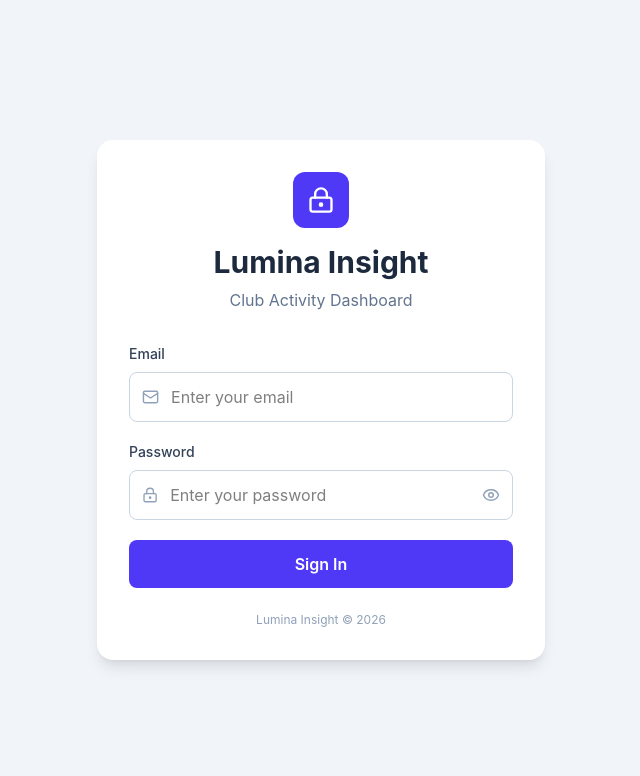
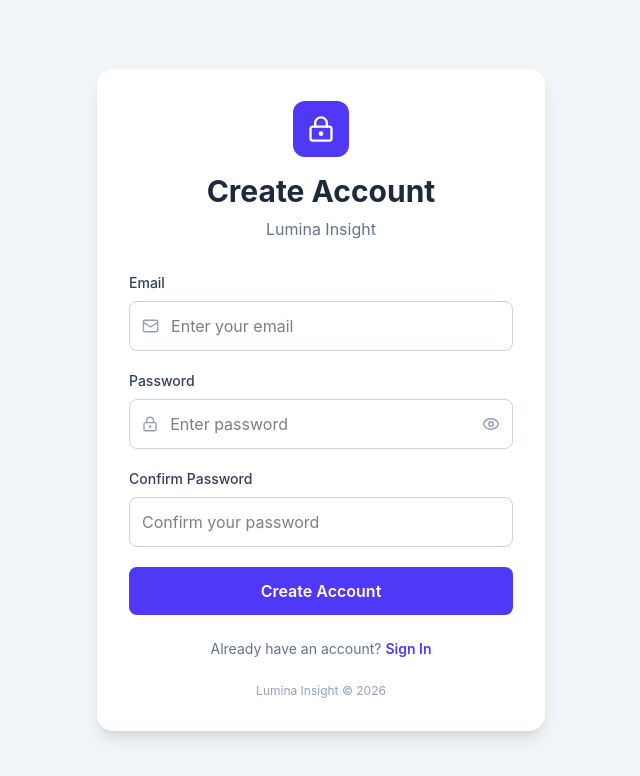
Before and after one commit to nschisry/lumina-insight, a React (Vite) app: page /register in a window 1280 px wide. Shown: the top 776 px of the page, without its empty margins (319-959 px from the left). Built offline with nearby package versions, Linux system fonts and the light colour scheme; no server answers.

Commit message:
Add user registration

```diff
--- a/src/App.jsx
+++ b/src/App.jsx
@@ -1,7 +1,9 @@
 
 import { useEffect, useState } from 'react'
+import { BrowserRouter, Routes, Route, Navigate } from 'react-router-dom'
 import { supabase } from './services/supabase'
 import Login from './pages/Login'
+import Register from './pages/Register'
 import Dashboard from './pages/Dashboard'
 
 function App() {
@@ -25,7 +27,28 @@ function App() {
 
   if (loading) return <p>Loading...</p>
 
-  return session ? <Dashboard /> : <Login />
+  return (
+    <BrowserRouter>
+      <Routes>
+        <Route
+          path="/"
+          element={session ? <Dashboard /> : <Navigate to="/login" replace />}
+        />
+
+        <Route
+          path="/login"
+          element={session ? <Navigate to="/" replace /> : <Login />}
+        />
+
+        <Route
+          path="/register"
+          element={session ? <Navigate to="/" replace /> : <Register />}
+        />
+
+        <Route path="*" element={<Navigate to="/" replace />} />
+      </Routes>
+    </BrowserRouter>
+  )
 }
 
 export default App
--- a/src/pages/Login.jsx
+++ b/src/pages/Login.jsx
@@ -113,6 +113,16 @@ function Login() {
 
         </form>
 
+        <p className="mt-6 text-center text-sm text-slate-500">
+          Don't have an account?{' '}
+          <a
+            href="/register"
+            className="font-semibold text-indigo-600 hover:text-indigo-700"
+          >
+            Sign Up
+          </a>
+        </p>
+
         <p className="mt-6 text-center text-xs text-slate-400">
           Lumina Insight © 2026
         </p>
--- a/src/pages/Register.jsx
+++ b/src/pages/Register.jsx
@@ -0,0 +1,177 @@
+
+import { useState } from 'react'
+import { Link } from 'react-router-dom'
+import { LockKeyhole, Mail, Eye, EyeOff } from 'lucide-react'
+import { supabase } from '../services/supabase'
+
+function Register() {
+  const [email, setEmail] = useState('')
+  const [password, setPassword] = useState('')
+  const [confirmPassword, setConfirmPassword] = useState('')
+  const [showPassword, setShowPassword] = useState(false)
+  const [error, setError] = useState('')
+  const [success, setSuccess] = useState('')
+  const [loading, setLoading] = useState(false)
+
+  async function handleRegister(e) {
+    e.preventDefault()
+
+    setError('')
+    setSuccess('')
+
+    if (password !== confirmPassword) {
+      setError('Passwords do not match')
+      return
+    }
+
+    if (password.length < 6) {
+      setError('Password must be at least 6 characters')
+      return
+    }
+
+    setLoading(true)
+
+    const { data, error } = await supabase.auth.signUp({
+      email,
+      password,
+    })
+
+    setLoading(false)
+
+    if (error) {
+      setError(error.message)
+      return
+    }
+
+    if (data.session) {
+      setSuccess('Account created successfully! You can now sign in.')
+    } else {
+      setSuccess('Account created! Please check your email to confirm your account.')
+    }
+  }
+
+  return (
+    <div className="min-h-screen flex items-center justify-center bg-slate-100 px-4">
+      <div className="w-full max-w-md rounded-2xl bg-white p-8 shadow-lg">
+
+        <div className="mb-8 text-center">
+          <div className="mx-auto mb-4 flex h-14 w-14 items-center justify-center rounded-xl bg-indigo-600 text-white">
+            <LockKeyhole size={28} />
+          </div>
+
+          <h1 className="text-3xl font-bold text-slate-800">
+            Create Account
+          </h1>
+
+          <p className="mt-2 text-slate-500">
+            Lumina Insight
+          </p>
+        </div>
+
+        <form onSubmit={handleRegister} className="space-y-5">
+
+          <div>
+            <label className="mb-2 block text-sm font-medium text-slate-700">
+              Email
+            </label>
+
+            <div className="flex items-center rounded-lg border border-slate-300 px-3">
+              <Mail size={18} className="text-slate-400" />
+
+              <input
+                type="email"
+                value={email}
+                onChange={(e) => setEmail(e.target.value)}
+                placeholder="Enter your email"
+                required
+                className="w-full border-0 bg-transparent p-3 outline-none"
+              />
+            </div>
+          </div>
+
+          <div>
+            <label className="mb-2 block text-sm font-medium text-slate-700">
+              Password
+            </label>
+
+            <div className="flex items-center rounded-lg border border-slate-300 px-3">
+              <LockKeyhole size={18} className="text-slate-400" />
+
+              <input
+                type={showPassword ? 'text' : 'password'}
+                value={password}
+                onChange={(e) => setPassword(e.target.value)}
+                placeholder="Enter password"
+                required
+                minLength={6}
+                className="w-full border-0 bg-transparent p-3 outline-none"
+              />
+
+              <button
+                type="button"
+                onClick={() => setShowPassword(!showPassword)}
+                className="text-slate-400"
+              >
+                {showPassword ? <EyeOff size={18} /> : <Eye size={18} />}
+              </button>
+            </div>
+          </div>
+
+          <div>
+            <label className="mb-2 block text-sm font-medium text-slate-700">
+              Confirm Password
+            </label>
+
+            <input
+              type={showPassword ? 'text' : 'password'}
+              value={confirmPassword}
+              onChange={(e) => setConfirmPassword(e.target.value)}
+              placeholder="Confirm your password"
+              required
+              minLength={6}
+              className="w-full rounded-lg border border-slate-300 p-3 outline-none"
+            />
+          </div>
+
+          {error && (
+            <p className="text-sm text-red-500">
+              {error}
+            </p>
+          )}
+
+          {success && (
+            <p className="text-sm text-green-600">
+              {success}
+            </p>
+          )}
+
+          <button
+            type="submit"
+            disabled={loading}
+            className="w-full rounded-lg bg-indigo-600 py-3 font-semibold text-white transition hover:bg-indigo-700 disabled:opacity-50"
+          >
+            {loading ? 'Creating account...' : 'Create Account'}
+          </button>
+
+        </form>
+
+        <p className="mt-6 text-center text-sm text-slate-500">
+          Already have an account?{' '}
+          <Link
+            to="/login"
+            className="font-semibold text-indigo-600 hover:text-indigo-700"
+          >
+            Sign In
+          </Link>
+        </p>
+
+        <p className="mt-6 text-center text-xs text-slate-400">
+          Lumina Insight © 2026
+        </p>
+
+      </div>
+    </div>
+  )
+}
+
+export default Register
```
